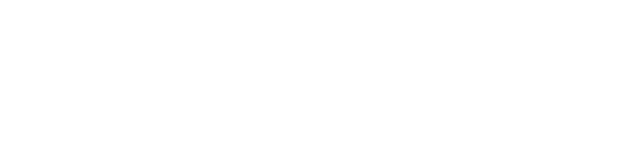
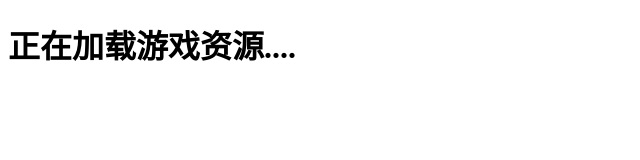
Before and after one commit to xstnet/collect-stars, a website: page public/index.html in a window 1280 px wide. Shown: the whole page, without its empty margins (0-640 px from the left). Drawn offline with Linux system fonts and the light colour scheme.

Commit message:
增加星星旋转动画,增加了一个劣质的加载页面1

```diff
--- a/public/index.html
+++ b/public/index.html
@@ -14,7 +14,7 @@
     </style>
   </head>
   <body>
-    <!-- <h1>正在加载游戏资源....</h1> -->
+    <h1>正在加载游戏资源....</h1>
     <div id="phaserGame"></div>
   </body>
 </html>
```
